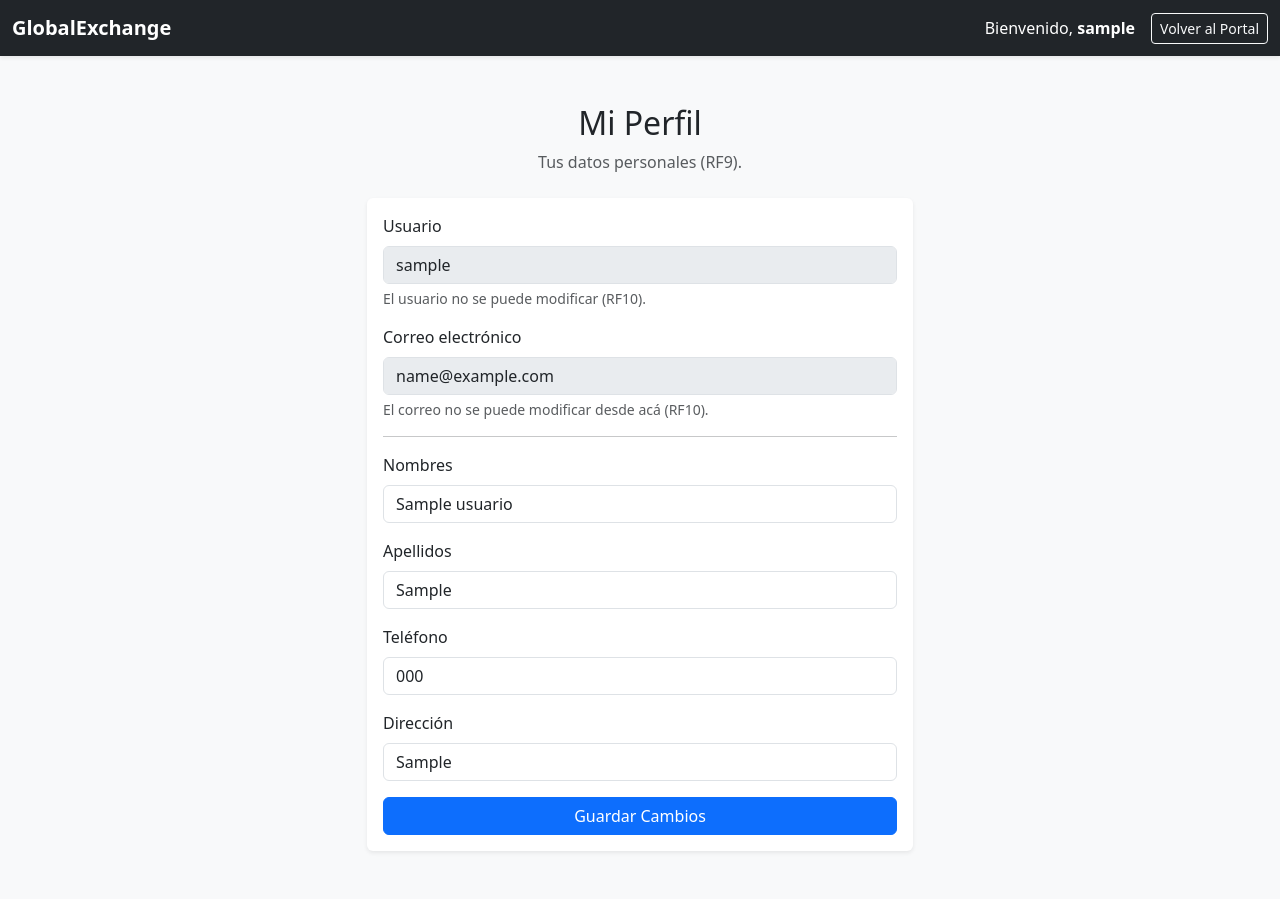
After one commit to Evatol/GlobalExchange, a Django app: page /api/usuarios/mi-perfil/ in a window 1280 px wide. The commit adds this page. Run offline with Django 5.2, Linux system fonts and the light colour scheme; a user stored in the database is signed in; tables that the repository leaves empty hold one stand-in row (values such as "Sample post").

Commit message:
feat(perfil): pantalla "Mi Perfil" para autoactualizar datos personales (RF9/RF10)
Cualquier usuario logueado (administrador, analista o usuario_final) puede
actualizar sus nombres, apellidos, telefono y direccion desde /mi-perfil/.
Usuario y correo se muestran pero quedan bloqueados, garantizando la
identificacion unica (RF10). Reutiliza el mismo patron de las demas
pantallas de gestion: PerfilSerializer valida los datos del propio
Usuario de negocio (sesion.usuario_negocio).

Co-Authored-By: Claude Sonnet 5 <noreply@anthropic.com>

```diff
--- /dev/null
+++ b/apps/usuarios/templates/usuarios/mi_perfil.html
@@ -0,0 +1,79 @@
+<!DOCTYPE html>
+<html lang="es">
+<head>
+    <meta charset="UTF-8">
+    <meta name="viewport" content="width=device-width, initial-scale=1.0">
+    <title>GlobalExchange - Mi Perfil</title>
+    <link href="https://cdn.jsdelivr.net/npm/bootstrap@5.3.0/dist/css/bootstrap.min.css" rel="stylesheet">
+</head>
+<body class="bg-light">
+
+    <nav class="navbar navbar-expand-lg navbar-dark bg-dark shadow-sm">
+        <div class="container-fluid">
+            <a class="navbar-brand fw-bold" href="{% url 'menu_principal' %}">GlobalExchange</a>
+            <div class="d-flex align-items-center text-white">
+                <span class="me-3">Bienvenido, <strong>{{ usuario.username }}</strong></span>
+                <a href="{% url 'menu_principal' %}" class="btn btn-outline-light btn-sm">Volver al Portal</a>
+            </div>
+        </div>
+    </nav>
+
+    <div class="container my-5">
+        <div class="row justify-content-center">
+            <div class="col-md-6">
+                <div class="text-center mb-4">
+                    <h2>Mi Perfil</h2>
+                    <p class="text-muted">Tus datos personales (RF9).</p>
+                </div>
+
+                <div class="card shadow-sm border-0">
+                    <div class="card-body">
+                        {% if exito %}
+                            <div class="alert alert-success py-2">Tus datos se actualizaron correctamente.</div>
+                        {% endif %}
+                        {% if error %}
+                            <div class="alert alert-danger py-2">{{ error }}</div>
+                        {% endif %}
+
+                        <div class="mb-3">
+                            <label class="form-label">Usuario</label>
+                            <input type="text" class="form-control" value="{{ perfil.username }}" disabled>
+                            <div class="form-text">El usuario no se puede modificar (RF10).</div>
+                        </div>
+                        <div class="mb-3">
+                            <label class="form-label">Correo electrónico</label>
+                            <input type="text" class="form-control" value="{{ perfil.email }}" disabled>
+                            <div class="form-text">El correo no se puede modificar desde acá (RF10).</div>
+                        </div>
+
+                        <hr>
+
+                        <form method="post">
+                            {% csrf_token %}
+                            <div class="mb-3">
+                                <label class="form-label">Nombres</label>
+                                <input type="text" name="nombres" class="form-control" value="{{ perfil.nombres }}" required>
+                            </div>
+                            <div class="mb-3">
+                                <label class="form-label">Apellidos</label>
+                                <input type="text" name="apellidos" class="form-control" value="{{ perfil.apellidos }}" required>
+                            </div>
+                            <div class="mb-3">
+                                <label class="form-label">Teléfono</label>
+                                <input type="text" name="telefono" class="form-control" value="{{ perfil.telefono }}" placeholder="Opcional">
+                            </div>
+                            <div class="mb-3">
+                                <label class="form-label">Dirección</label>
+                                <input type="text" name="direccion" class="form-control" value="{{ perfil.direccion }}" placeholder="Opcional">
+                            </div>
+                            <button type="submit" class="btn btn-primary w-100">Guardar Cambios</button>
+                        </form>
+                    </div>
+                </div>
+            </div>
+        </div>
+    </div>
+
+    <script src="https://cdn.jsdelivr.net/npm/bootstrap@5.3.0/dist/js/bootstrap.bundle.min.js"></script>
+</body>
+</html>
--- a/apps/usuarios/urls.py
+++ b/apps/usuarios/urls.py
@@ -12,6 +12,7 @@ from .views import (
     gestion_clientes_view,
     gestion_roles_view,
     menu_principal_view,
+    mi_perfil_view,
     mis_clientes,
     seleccionar_cliente_view,
 )
@@ -21,6 +22,7 @@ router.register('clientes', ClienteViewSet, basename='cliente')
 
 urlpatterns = [
     path('', menu_principal_view, name='menu_principal'),
+    path('mi-perfil/', mi_perfil_view, name='mi_perfil'),
     path('seleccionar-cliente/', seleccionar_cliente_view, name='seleccionar_cliente'),
     path('mis-clientes/', mis_clientes, name='mis_clientes'),
     path('cliente-activo/', cliente_activo, name='cliente_activo'),
--- a/apps/usuarios/views.py
+++ b/apps/usuarios/views.py
@@ -14,6 +14,7 @@ from .serializers import (
     AsignacionUsuarioSerializer,
     ClienteResumenSerializer,
     ClienteSerializer,
+    PerfilSerializer,
     UsuarioResumenSerializer,
 )
 
@@ -37,6 +38,38 @@ def menu_principal_view(request):
         'puede_gestionar_divisas': tiene_rol(request.user, (ADMINISTRADOR, ANALISTA)),
     }
     return render(request, 'usuarios/menu_principal.html', context)
+
+
+@login_required
+def mi_perfil_view(request):
+    """RF9/RF10: cualquier usuario logueado (sin importar su rol) actualiza
+    sus propios datos personales complementarios (nombres, apellidos,
+    teléfono, dirección). El usuario y el correo se muestran pero no se
+    pueden editar acá: quedan bloqueados para garantizar la identificación
+    única (RF10) y porque son los que vienen de Keycloak."""
+    perfil = sesion.usuario_negocio(request)
+    if perfil is None:
+        raise PermissionDenied('No se encontró tu perfil de usuario.')
+
+    error = None
+    exito = False
+    if request.method == 'POST':
+        serializer = PerfilSerializer(instance=perfil, data=request.POST, partial=True)
+        if serializer.is_valid():
+            serializer.save()
+            exito = True
+        else:
+            error = ' '.join(
+                str(msg) for errores in serializer.errors.values() for msg in errores
+            )
+
+    context = {
+        'usuario': request.user,
+        'perfil': perfil,
+        'error': error,
+        'exito': exito,
+    }
+    return render(request, 'usuarios/mi_perfil.html', context)
 
 
 @login_required
```
Also changed, not shown: apps/usuarios/serializers.py (+14 -0 lines), apps/usuarios/templates/usuarios/menu_principal.html (+13 -0 lines), apps/usuarios/tests.py (+75 -0 lines).
